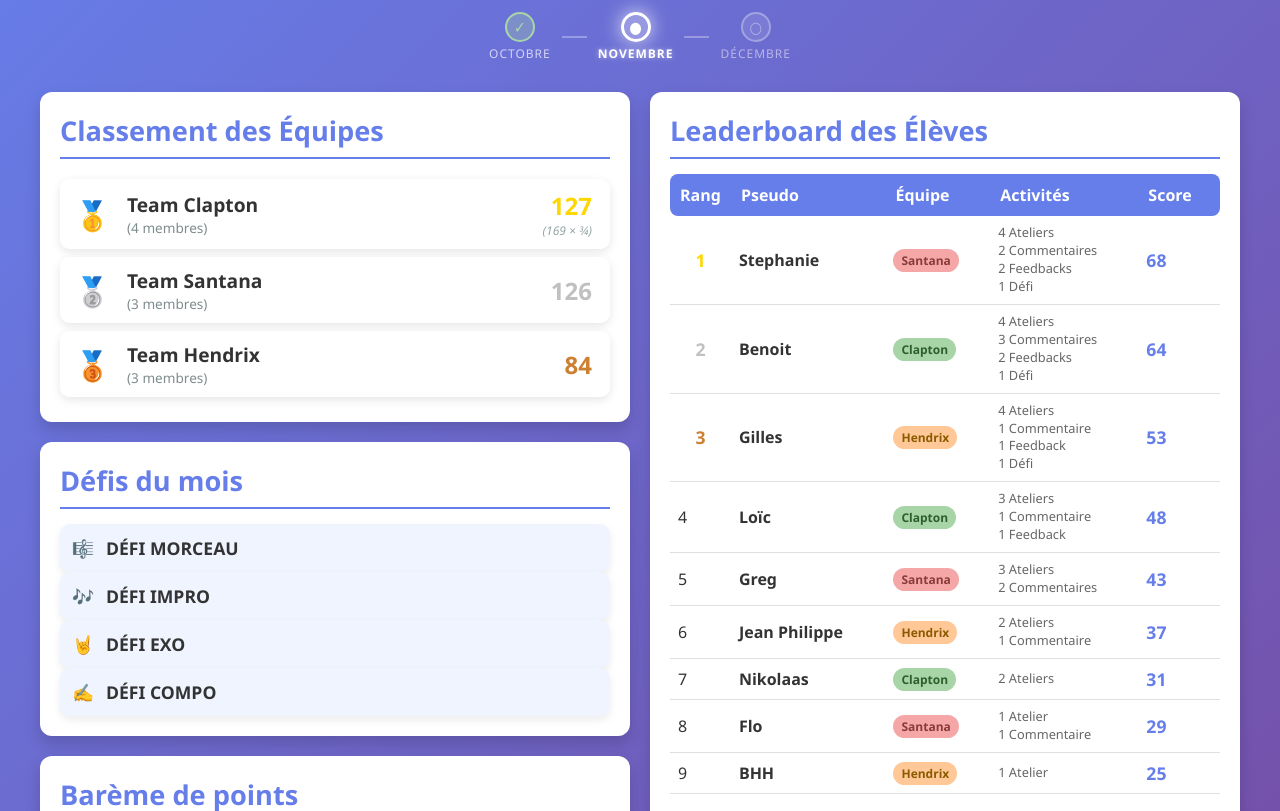
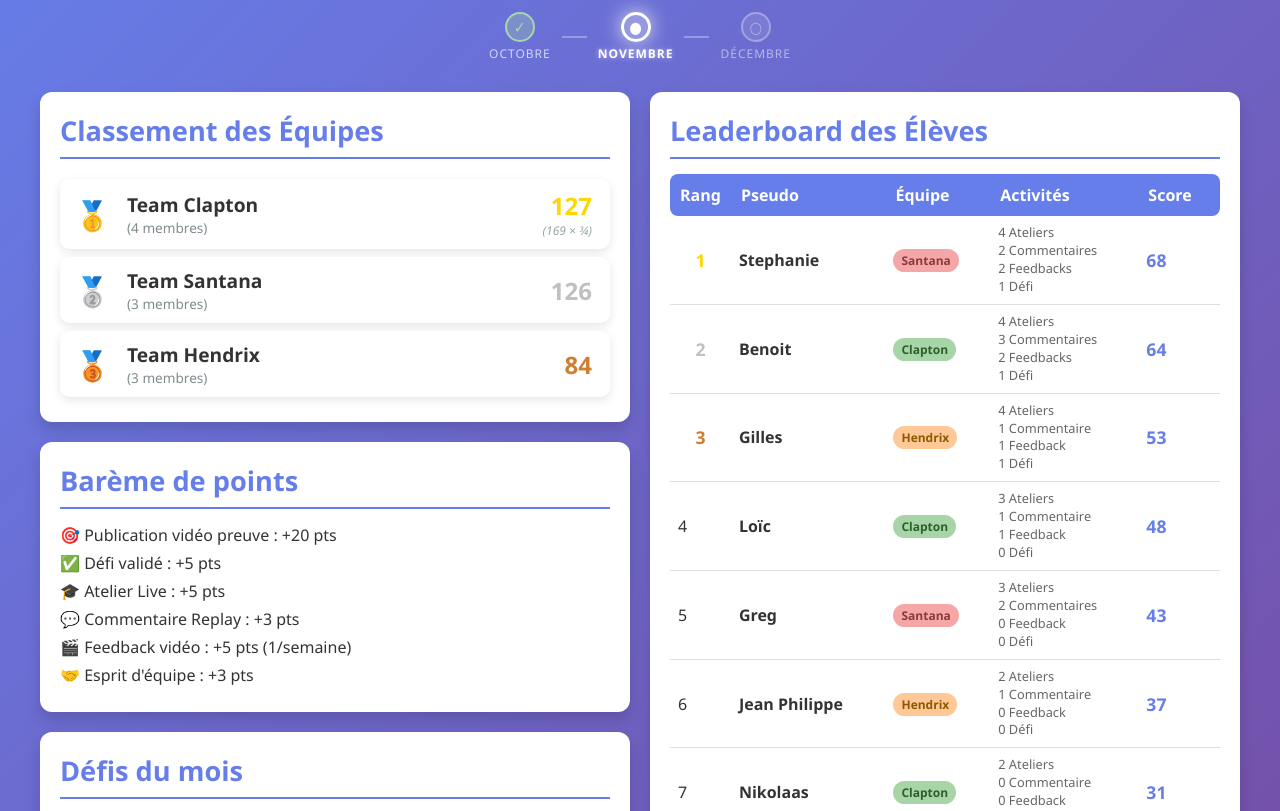
Before and after one commit to samFTN/jeux, a plain HTML site: page index.html in a window 1280 px wide. Shown: the part 119-930 px from the top of the page. Drawn offline with Linux system fonts and the light colour scheme.

Commit message:
corrections

```diff
--- a/index.html
+++ b/index.html
@@ -237,6 +237,7 @@ footer { text-align:center; color:white; margin-top:25px; padding:15px; opacity:
 </header>
 
 <div class="content-grid">
+
     <!-- Colonne gauche -->
     <div style="display:flex; flex-direction:column; gap:20px;">
 
@@ -278,15 +279,6 @@ footer { text-align:center; color:white; margin-top:25px; padding:15px; opacity:
             </div>
         </div>
 
-        <!-- Module Défis -->
-        <div class="section">
-            <h2>Défis du mois</h2>
-            <a href="https://youtu.be/I0yyYT1g3Ko" target="_blank" class="challenge-card"><span>🎼</span> DÉFI MORCEAU</a>
-            <a href="https://youtu.be/xie234gufbk" target="_blank" class="challenge-card"><span>🎶</span> DÉFI IMPRO</a>
-            <a href="https://youtu.be/IbbQpdhn_bc" target="_blank" class="challenge-card"><span>🤘</span> DÉFI EXO</a>
-            <a href="https://youtu.be/FNoeVvNc0UU" target="_blank" class="challenge-card"><span>✍️</span> DÉFI COMPO</a>
-        </div>
-
         <!-- Barème -->
         <div class="section">
             <h2>Barème de points</h2>
@@ -299,6 +291,16 @@ footer { text-align:center; color:white; margin-top:25px; padding:15px; opacity:
                 <li>🤝 Esprit d'équipe : +3 pts</li>
             </ul>
         </div>
+
+        <!-- Module Défis -->
+        <div class="section">
+            <h2>Défis du mois</h2>
+            <a href="https://youtu.be/I0yyYT1g3Ko" target="_blank" class="challenge-card"><span>🎼</span> DÉFI MORCEAU</a>
+            <a href="https://youtu.be/xie234gufbk" target="_blank" class="challenge-card"><span>🎶</span> DÉFI IMPRO</a>
+            <a href="https://youtu.be/IbbQpdhn_bc" target="_blank" class="challenge-card"><span>🤘</span> DÉFI EXO</a>
+            <a href="https://youtu.be/FNoeVvNc0UU" target="_blank" class="challenge-card"><span>✍️</span> DÉFI COMPO</a>
+        </div>
+
     </div>
 
     <!-- Colonne droite -->
@@ -318,12 +320,12 @@ footer { text-align:center; color:white; margin-top:25px; padding:15px; opacity:
                 <tr><td class="rank rank-1">1</td><td><b>Stephanie</b></td><td><span class="badge badge-santana">Santana</span></td><td class="activities">4 Ateliers<br>2 Commentaires<br>2 Feedbacks<br>1 Défi</td><td class="score-cell">68</td></tr>
                 <tr><td class="rank rank-2">2</td><td><b>Benoit</b></td><td><span class="badge badge-clapton">Clapton</span></td><td class="activities">4 Ateliers<br>3 Commentaires<br>2 Feedbacks<br>1 Défi</td><td class="score-cell">64</td></tr>
                 <tr><td class="rank rank-3">3</td><td><b>Gilles</b></td><td><span class="badge badge-hendrix">Hendrix</span></td><td class="activities">4 Ateliers<br>1 Commentaire<br>1 Feedback<br>1 Défi</td><td class="score-cell">53</td></tr>
-                <tr><td>4</td><td><b>Loïc</b></td><td><span class="badge badge-clapton">Clapton</span></td><td class="activities">3 Ateliers<br>1 Commentaire<br>1 Feedback</td><td class="score-cell">48</td></tr>
-                <tr><td>5</td><td><b>Greg</b></td><td><span class="badge badge-santana">Santana</span></td><td class="activities">3 Ateliers<br>2 Commentaires</td><td class="score-cell">43</td></tr>
-                <tr><td>6</td><td><b>Jean Philippe</b></td><td><span class="badge badge-hendrix">Hendrix</span></td><td class="activities">2 Ateliers<br>1 Commentaire</td><td class="score-cell">37</td></tr>
-                <tr><td>7</td><td><b>Nikolaas</b></td><td><span class="badge badge-clapton">Clapton</span></td><td class="activities">2 Ateliers</td><td class="score-cell">31</td></tr>
-                <tr><td>8</td><td><b>Flo</b></td><td><span class="badge badge-santana">Santana</span></td><td class="activities">1 Atelier<br>1 Commentaire</td><td class="score-cell">29</td></tr>
-                <tr><td>9</td><td><b>BHH</b></td><td><span class="badge badge-hendrix">Hendrix</span></td><td class="activities">1 Atelier</td><td class="score-cell">25</td></tr>
+                <tr><td>4</td><td><b>Loïc</b></td><td><span class="badge badge-clapton">Clapton</span></td><td class="activities">3 Ateliers<br>1 Commentaire<br>1 Feedback<br>0 Défi</td><td class="score-cell">48</td></tr>
+                <tr><td>5</td><td><b>Greg</b></td><td><span class="badge badge-santana">Santana</span></td><td class="activities">3 Ateliers<br>2 Commentaires<br>0 Feedback<br>0 Défi</td><td class="score-cell">43</td></tr>
+                <tr><td>6</td><td><b>Jean Philippe</b></td><td><span class="badge badge-hendrix">Hendrix</span></td><td class="activities">2 Ateliers<br>1 Commentaire<br>0 Feedback<br>0 Défi</td><td class="score-cell">37</td></tr>
+                <tr><td>7</td><td><b>Nikolaas</b></td><td><span class="badge badge-clapton">Clapton</span></td><td class="activities">2 Ateliers<br>0 Commentaire<br>0 Feedback<br>0 Défi</td><td class="score-cell">31</td></tr>
+                <tr><td>8</td><td><b>Flo</b></td><td><span class="badge badge-santana">Santana</span></td><td class="activities">1 Atelier<br>1 Commentaire<br>0 Feedback<br>0 Défi</td><td class="score-cell">29</td></tr>
+                <tr><td>9</td><td><b>BHH</b></td><td><span class="badge badge-hendrix">Hendrix</span></td><td class="activities">1 Atelier<br>0 Commentaire<br>0 Feedback<br>0 Défi</td><td class="score-cell">25</td></tr>
             </tbody>
         </table>
     </div>
```
